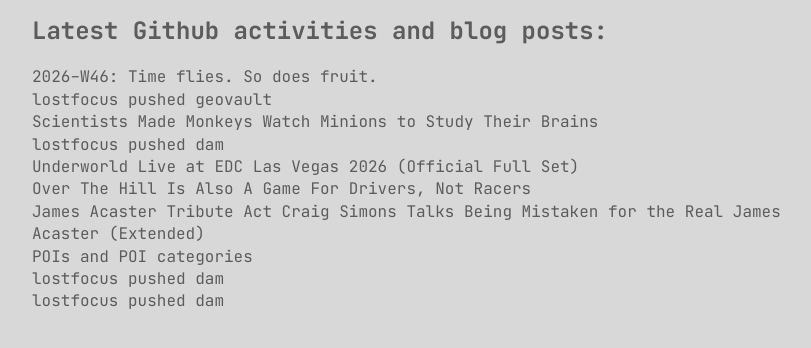
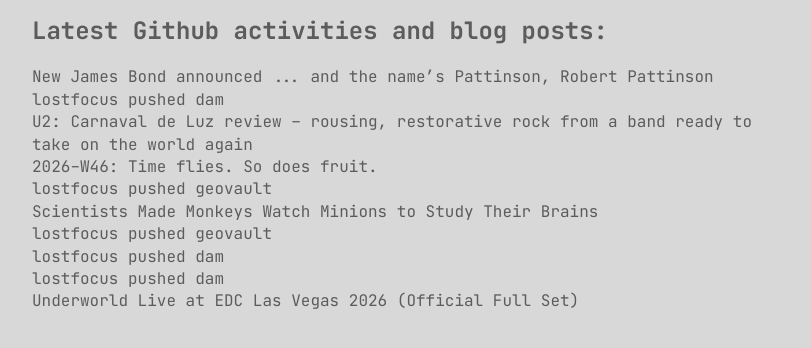
Before and after one commit to lostfocus/lostfocus.github.com, a plain HTML site: page index.html in a window 1280 px wide. Shown: the part 378-726 px from the top of the page, without its empty margins (233-1044 px from the left). Drawn offline with Linux system fonts and the light colour scheme; files whose address does not match are found by name.

Commit message:
Updated with the latest blog posts

```diff
--- a/index.html
+++ b/index.html
@@ -40,16 +40,16 @@
 	<div class="feed">
 		<h2>Latest Github activities and blog posts:</h2>
 		<ul>
-			<!-- POST-LIST:START --><li><a href='https://lostfocus.de/2026/11/15/2026-w46-time-flies-so-does-fruit/'>2026-W46: Time flies. So does fruit.</li>
+			<!-- POST-LIST:START --><li><a href='https://www.theguardian.com/film/2026/nov/16/new-james-bond-announced-and-the-names-pattinson-robert-pattinson'>New James Bond announced ... and the name’s Pattinson, Robert Pattinson</li>
+<li><a href='https://github.com/lostfocus/dam/compare/bfa640e6f0...2bc33a18b3'>lostfocus pushed dam</li>
+<li><a href='https://www.theguardian.com/music/2026/nov/09/u2-carnaval-de-luz-review'>U2: Carnaval de Luz review – rousing, restorative rock from a band ready to take on the world again</li>
+<li><a href='https://lostfocus.de/2026/11/15/2026-w46-time-flies-so-does-fruit/'>2026-W46: Time flies. So does fruit.</li>
 <li><a href='https://github.com/lostfocus/geovault/compare/50fb6f5319...ba383eb722'>lostfocus pushed geovault</li>
 <li><a href='https://www.404media.co/scientists-made-monkeys-watch-minions-to-study-their-brains/'>Scientists Made Monkeys Watch Minions to Study Their Brains</li>
+<li><a href='https://github.com/lostfocus/geovault/compare/b8223a0223...00924f8e8c'>lostfocus pushed geovault</li>
 <li><a href='https://github.com/lostfocus/dam/compare/738b5c69ae...77c60a7a81'>lostfocus pushed dam</li>
+<li><a href='https://github.com/lostfocus/dam/compare/f872721aa4...738b5c69ae'>lostfocus pushed dam</li>
 <li><a href='https://www.youtube.com/watch?v=4wzyC3J6-NU'>Underworld Live at EDC Las Vegas 2026 &lpar;Official Full Set&rpar;</li>
-<li><a href='https://aftermath.site/over-the-hill-is-also-a-game-for-drivers-not-racers/'>Over The Hill Is Also A Game For Drivers, Not Racers</li>
-<li><a href='https://www.youtube.com/watch?v=29n12lidtSo'>James Acaster Tribute Act Craig Simons Talks Being Mistaken for the Real James Acaster &lpar;Extended&rpar;</li>
-<li><a href='https://lostfocus.de/2026/11/12/pois-and-poi-categories/'>POIs and POI categories</li>
-<li><a href='https://github.com/lostfocus/dam/compare/ff72cf8e52...e83007506b'>lostfocus pushed dam</li>
-<li><a href='https://github.com/lostfocus/dam/compare/641b357daa...ff72cf8e52'>lostfocus pushed dam</li>
 <!-- POST-LIST:END -->
 		</ul>
 	</div>
```
